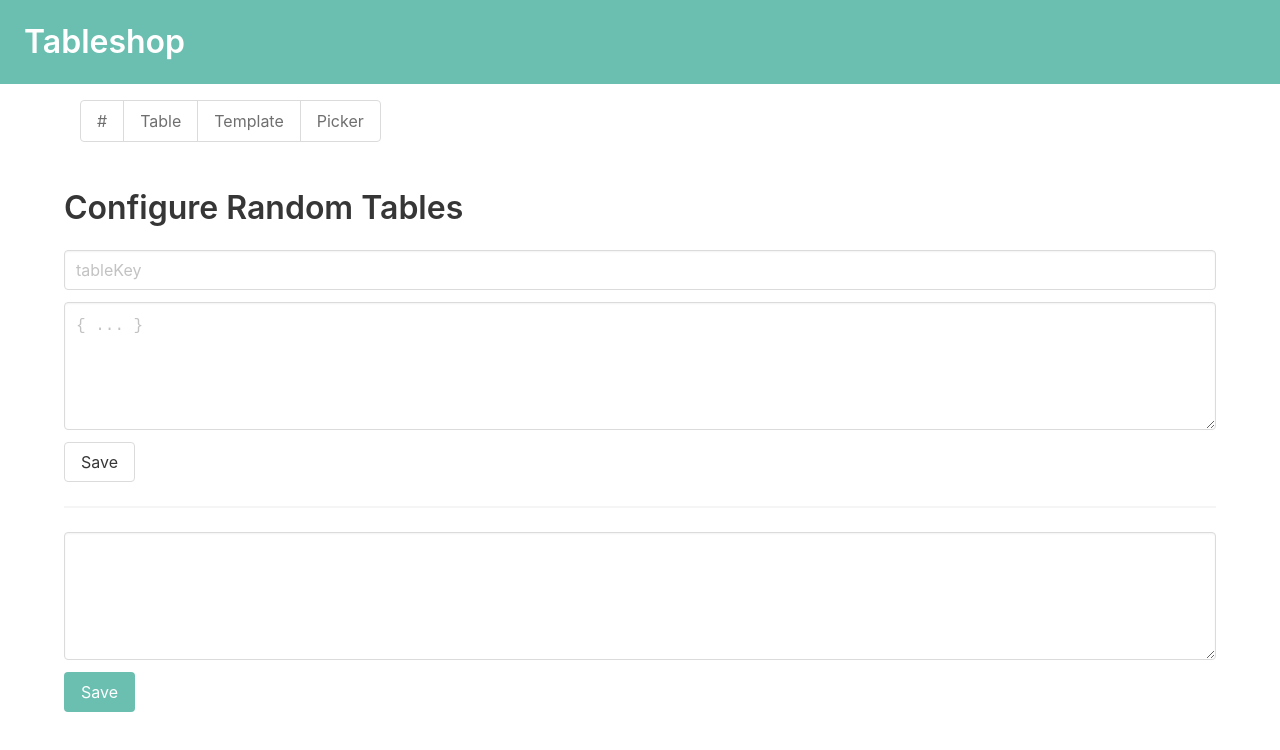
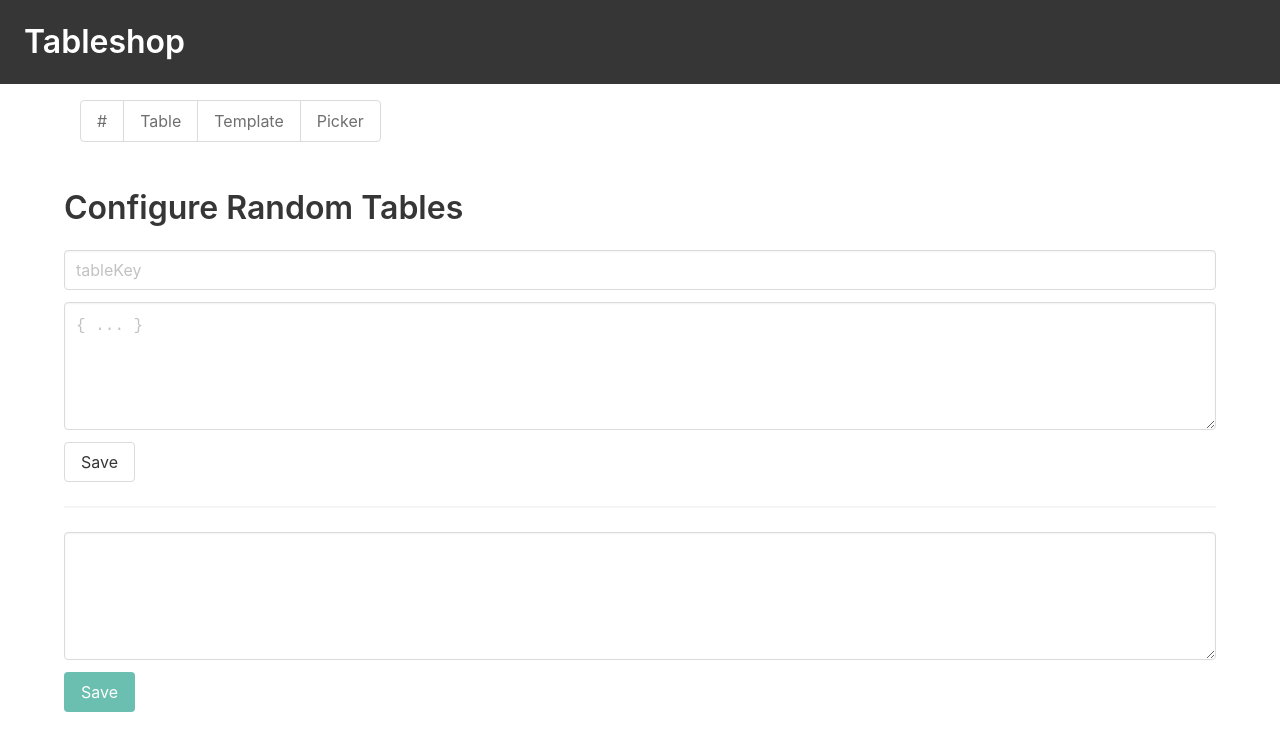
Before and after one commit to bj0k/table-shop, a SvelteKit app: page /table/random-table in a window 1280 px wide. Shown: the top 750 px of the page. Built offline with nearby package versions, Linux system fonts and the light colour scheme.

Commit message:
refactor: qol

```diff
--- a/src/lib/_components/Csv2Table.svelte
+++ b/src/lib/_components/Csv2Table.svelte
@@ -16,7 +16,6 @@
       header: true,
       dynamicTyping: true,
     });
-    console.log(parsed);
     const hasInvalidData = !(parsed.data.every(checkEntry));
 
     if (parsed.errors.length || hasInvalidData) {
--- a/src/lib/store/random_table.ts
+++ b/src/lib/store/random_table.ts
@@ -25,12 +25,10 @@ export function addTable(tableKey: string, init: RandomTableInit) {
 
 export async function restoreTableDefState() {
   const itemsFromDb = await DB.listAllTableDefs();
-  // const _keys = itemsFromDb.map((item) => [item.id, item.key]);
   const loadedTables = itemsFromDb.reduce((loader, entity) => {
     loader[entity.key] = createRandomTable(entity.body);
     return loader;
   }, {} as TableStore);
-  // console.log(_keys);
 
   randomTables.update(() => loadedTables);
 }
--- a/src/routes/+layout.svelte
+++ b/src/routes/+layout.svelte
@@ -3,7 +3,7 @@
   import "$lib/bulma.min.css";
 </script>
 
-<section class="hero is-small is-primary">
+<section class="hero is-small is-dark">
   <div class="hero-body">
     <h1 class="title">Tableshop</h1>
   </div>
--- a/src/routes/picker/[encoded_data]/+page.ts
+++ b/src/routes/picker/[encoded_data]/+page.ts
@@ -13,7 +13,6 @@ export function load({ params }): Partial<CrushedPageParams> {
       JSONCrush.uncrush(decodeURIComponent(params.encoded_data)),
     );
 
-    console.log("/picker/[encoded_data] +page.ts", res);
     return res;
   }
 
```
Also changed, not shown: src/routes/picker/[encoded_data]/+page.svelte (+8 -2 lines).
